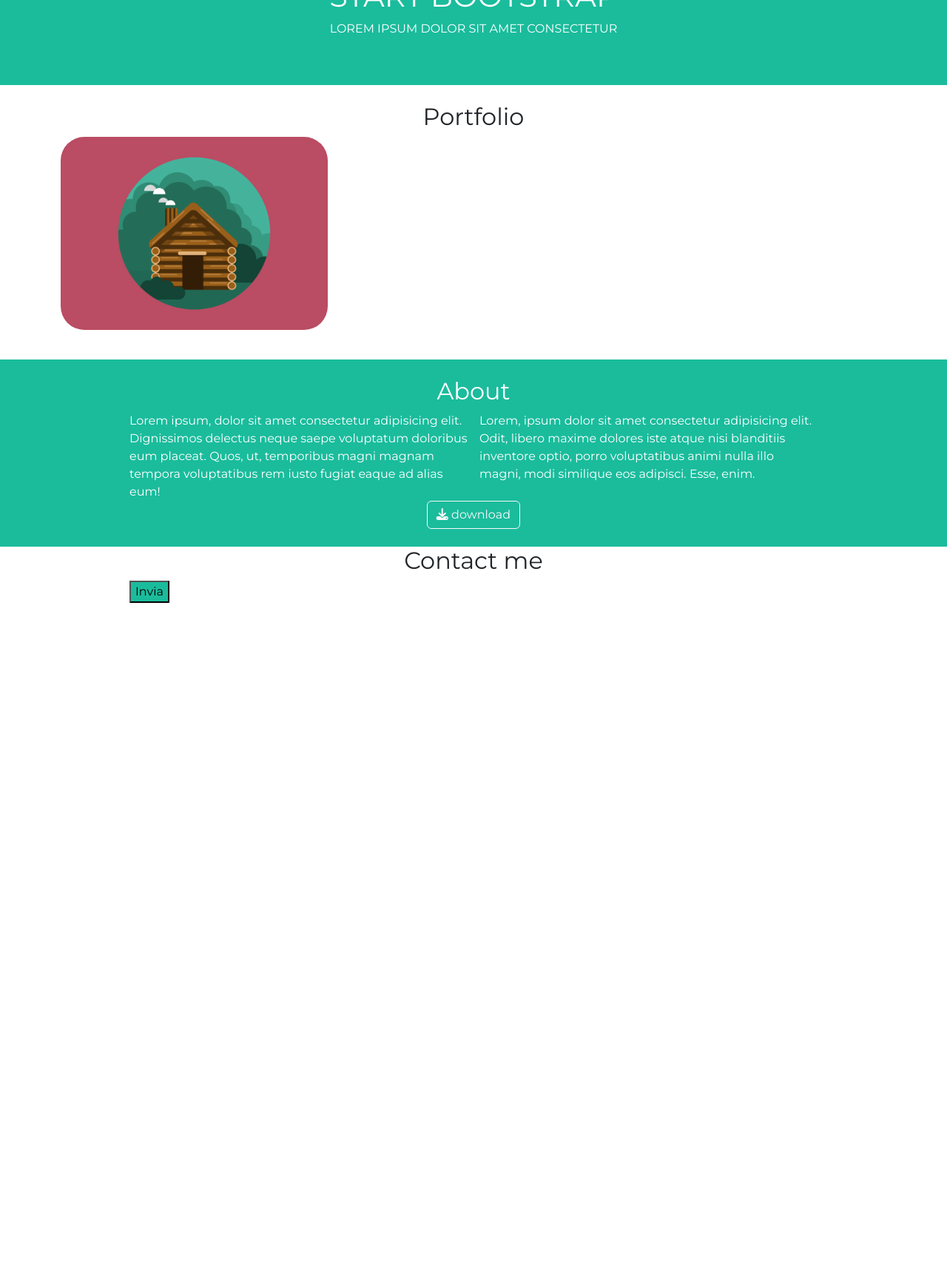
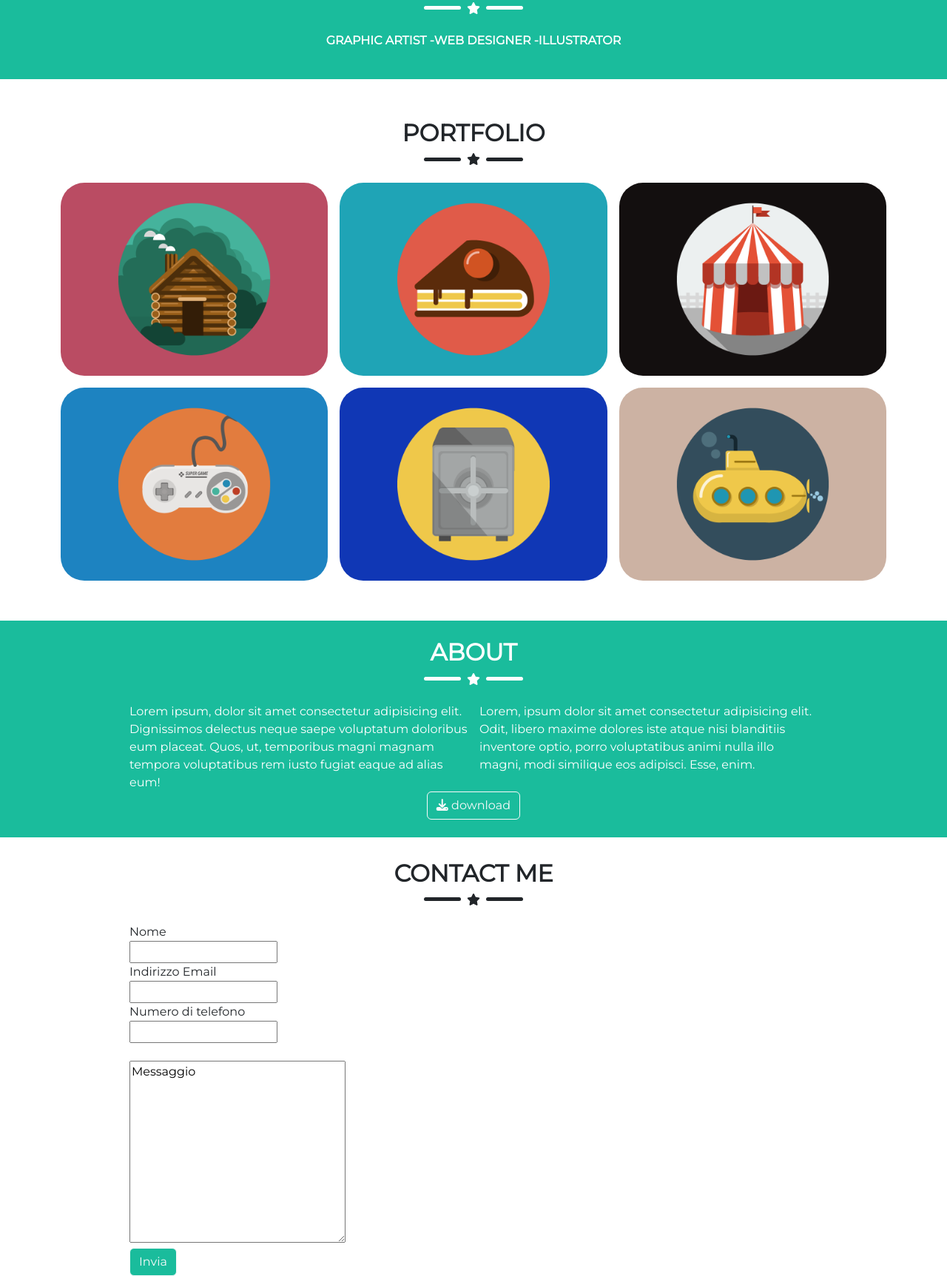
Before and after one commit to MattiaLongo03/html-css-bootstrap-freelancer, a plain HTML site: page index.html in a window 1280 px wide. Shown: the part 437-2162 px from the top of the page at 74% size. Before the commit the page ends 1252 px from the top, so only its background shows below. Drawn offline with nearby package versions, Linux system fonts and the light colour scheme.

Commit message:
modifiche bootstrap

```diff
--- a/css/style.css
+++ b/css/style.css
@@ -11,9 +11,9 @@ body{
     background-color: #1ABC9C;
 }
 
-.img-profile{
-    display: inline-block;
-    height: 100px;
+.barra{
+    width: 50px;
+    height: 5px;
 }
 
 .bl_card{
@@ -22,9 +22,18 @@ body{
 }
 
 .about{
+    margin-top: 30px;
     background-color: #1ABC9C;
 }
 
-.btn-send{
+.btn{
     background-color: #1ABC9C;
 }
+
+.portfolio{
+    margin-top: 30px;
+}
+
+.contact{
+    margin-top: 30px;
+}
--- a/index.html
+++ b/index.html
@@ -26,32 +26,45 @@
     <header class="header-page text-white">
         <nav class="nav-top text-uppercase">
            <div class="container d-flex justify-content-between align-items-center h-100">
-            <div class="logo">Start Bootstrap</div>
+            <div class="logo fw-bold">Start Bootstrap</div>
 
             <div class="btn-hambuerg d-sm-none">
                 <i class="fa-solid fa-list"></i>
             </div>
 
             <ul class="nav-list list-inline d-none d-sm-flex mb-0">
-                <li class="ps-4"><a href="!#">Portfolio</a></li>
-                <li class="ps-4"><a href="!#">About</a></li>
-                <li class="ps-4"><a href="!#">Contact</a></li>
+                <li class="ps-4"><a class="text-decoration-none fw-bold text-white" href="#!">Portfolio</a></li>
+                <li class="ps-4"><a class="text-decoration-none fw-bold text-white" href="#!">About</a></li>
+                <li class="ps-4"><a class="text-decoration-none fw-bold text-white" href="#!">Contact</a></li>
             </ul>
            </div>
         </nav>
 
-        <section class="container py-5 text-center text-uppercase">
+        <section class="container py-4 text-center text-uppercase">
             <img class="col-3 mb-3" src="img/avatar.svg" alt="">
-            <h1>Start bootstrap</h1>
-            <div class="col-4 star"></div>
-            <p>Lorem ipsum dolor sit amet consectetur </p>
+            <h1 class="fw-bold">Start bootstrap</h1>
+            <div class="star mb-4 d-flex align-items-center justify-content-center">
+                <div class="barra me-2 rounded bg-white"></div>
+                <i class="fa-solid fa-star"></i>
+                <div class="barra ms-2 rounded bg-white"></div>
+            </div>
+            <div class="d-inline-flex fw-bold">
+                <p>Graphic artist -</p>
+                <p>Web designer -</p>
+                <p>illustrator</p>
+            </div>
+
         </section>
     </header>
 
     <section class="portfolio text-center py-4">
         <div class="container">
-            <h2>Portfolio</h2>
-            <div class="col-4 star"></div>
+            <h2 class="fw-bold text-uppercase">Portfolio</h2>
+            <div class="star mb-4 d-flex align-items-center justify-content-center">
+                <div class="barra me-2 rounded bg-dark"></div>
+                <i class="fa-solid fa-star"></i>
+                <div class="barra ms-2 rounded bg-dark"></div>
+            </div>
 
             <div class="overflow-hidden">
                 <div class="row row-cols-1 row-cols-sm-2 row-cols-md-3 g-3">
@@ -62,27 +75,27 @@
                     </div>
                     <div class="col">
                         <div class="bl_card">
-
+                            <img class="img-fluid" src="img/cake.png" alt="">
                         </div>
                     </div>
                     <div class="col">
                         <div class="bl_card">
-
+                            <img class="img-fluid" src="img/circus.png" alt="">
                         </div>
                     </div>
                     <div class="col">
                         <div class="bl_card">
-
+                            <img class="img-fluid" src="img/game.png" alt="">
                         </div>
                     </div>
                     <div class="col">
                         <div class="bl_card">
-
+                            <img class="img-fluid" src="img/safe.png" alt="">
                         </div>
                     </div>
                     <div class="col">
                         <div class="bl_card">
-
+                            <img class="img-fluid" src="img/submarine.png" alt="">
                         </div>
                     </div>
                 </div>
@@ -93,8 +106,12 @@
     <section class="about py-4">
         <div class="container text-center text-white">
             <div class="col-10 mx-auto">
-                <h2>About</h2>
-                <div class="col-4 star"></div>
+                <h2 class="text-center text-uppercase fw-bold">About</h2>
+                <div class="star mb-4 d-flex align-items-center justify-content-center">
+                    <div class="barra me-2 rounded bg-white"></div>
+                    <i class="fa-solid fa-star"></i>
+                    <div class="barra ms-2 rounded bg-white"></div>
+                </div>
 
                 <div class="overflow-hidden">
                     <div class="row text-start g-3">
@@ -114,17 +131,26 @@
     <section class="contact">
         <div class="container">
             <div class="col-10 mx-auto">
-                <h2 class="text-center">Contact me</h2>
-                <div class="col-4 star"></div>
+                <h2 class="text-center fw-bold text-uppercase">Contact me</h2>
+                <div class="star mb-4 d-flex align-items-center justify-content-center">
+                    <div class="barra me-2 rounded bg-dark"></div>
+                    <i class="fa-solid fa-star"></i>
+                    <div class="barra ms-2 rounded bg-dark"></div>
+                </div>
 
                 <form action="" method="post">
-                    <button class="btn-send btn-primary">Invia</button>
+                    <label for="Name">Nome</label><br>
+                    <input type="text"><br>
+                    <label for="email">Indirizzo Email</label><br>
+                    <input type="email"><br>
+                    <label for="phone-number">Numero di telefono</label><br>
+                    <input type="text"><br>
+                    <label for="message"></label><br>
+                    <textarea name="Message" id="" cols="30" rows="10">Messaggio</textarea><br>
+                    <button class="btn btn-outline-light">Invia</button>
                 </form>
             </div>
         </div>
-
-
-
     </section>
 
 
```
